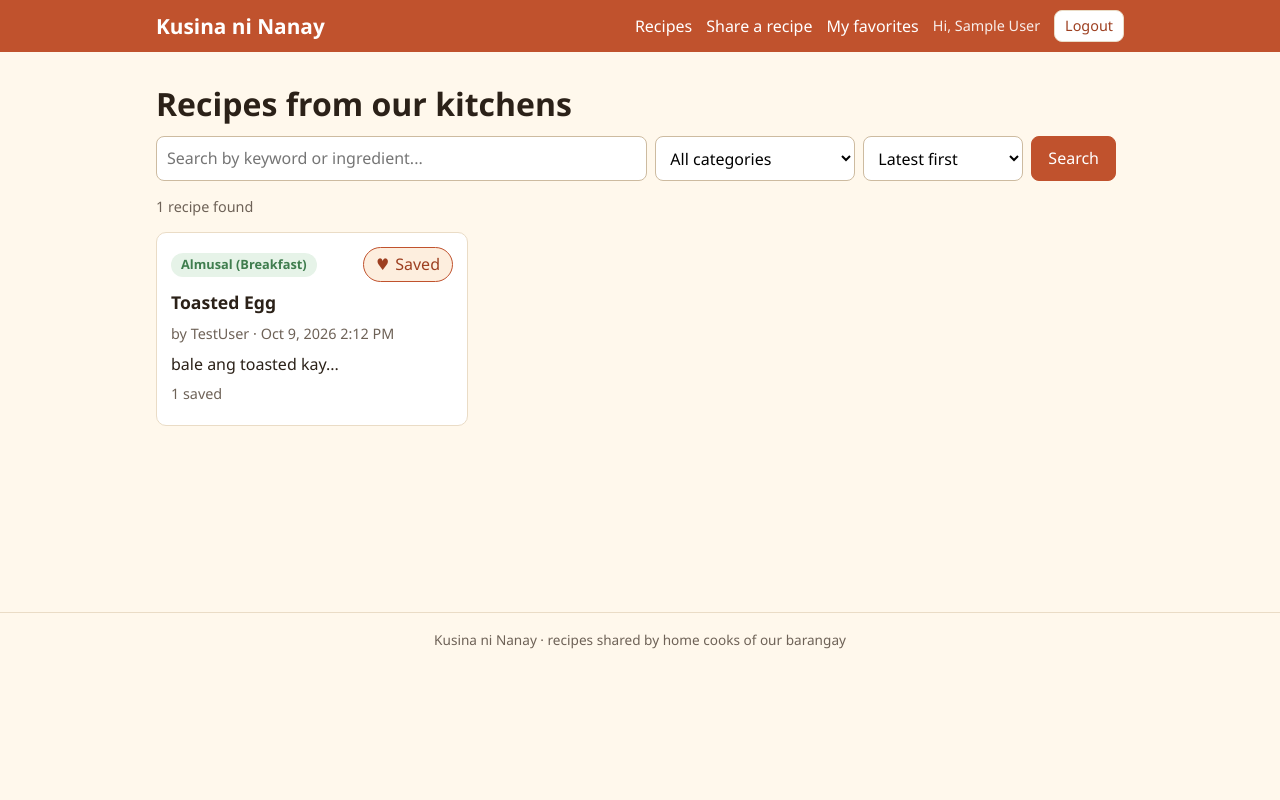
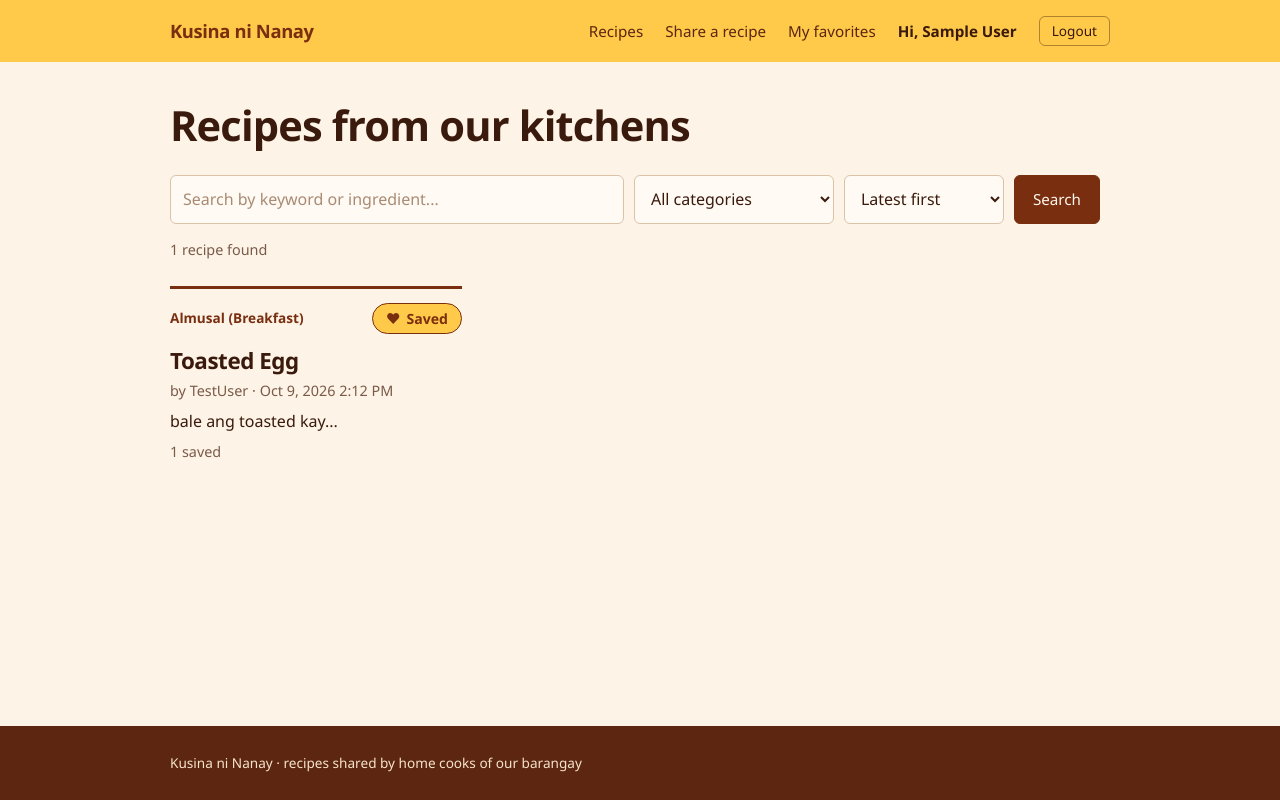
Before and after one commit to LxzndrZ/MidtermMilestoneProj-Payot, a PHP site: page / in a window 1280 px wide. Run offline with PHP 8.4, Linux system fonts and the light colour scheme; the visitor is signed in with stand-in values (Sample User, id 1); data comes from the database, SQL or seed files in the repository.

Commit message:
change color pallete of UI

```diff
--- a/assets/css/style.css
+++ b/assets/css/style.css
@@ -1,15 +1,17 @@
-/* Kusina ni Nanay: warm, simple, mobile first */
+/* Kusina ni Nanay: modern minimalist, in a warm food palette.
+   Honey yellow, cream, and deep chocolate brown. White space, one typeface, hairline lines, no shadows. */
 :root {
-  --cream: #fff8ec;
-  --paper: #ffffff;
-  --ink: #2b2118;
-  --muted: #6e6257;
-  --terracotta: #c0522d;
-  --terracotta-dark: #9d3f20;
-  --leaf: #3f7d4e;
-  --line: #eadcc6;
-  --danger: #b3261e;
-  --radius: 10px;
+  --paper: #fdf3e7;       /* page background: cream */
+  --white: #fffaf3;       /* inputs and surfaces */
+  --ink: #3a1a0c;         /* text: very dark brown */
+  --quiet: #7a5a48;       /* secondary text */
+  --line: #ecd9c4;        /* hairline borders */
+  --brown: #7a2e10;       /* main accent: chocolate brown (buttons, links, numbers) */
+  --brown-deep: #5c2610;  /* footer and nav text */
+  --yellow: #ffc94a;      /* honey yellow: header and hover */
+  --yellow-soft: #ffefc2;
+  --danger: #c2361f;
+  --radius: 6px;
 }
 
 * { box-sizing: border-box; }
@@ -17,121 +19,154 @@
 
 body {
   margin: 0;
-  font-family: "Segoe UI", Tahoma, Arial, sans-serif;
-  line-height: 1.55;
+  font-family: "Segoe UI", system-ui, -apple-system, Roboto, Arial, sans-serif;
+  line-height: 1.65;
   color: var(--ink);
-  background: var(--cream);
+  background: var(--paper);
+  min-height: 100vh;
+  display: flex;
+  flex-direction: column;   /* keeps the footer at the bottom on short pages */
 }
+::selection { background: var(--yellow); color: var(--ink); }
 
-.container { width: 100%; max-width: 1000px; margin: 0 auto; padding: 0 16px; }
-main.container { padding-top: 20px; padding-bottom: 40px; min-height: 70vh; }
+.container { width: 100%; max-width: 980px; margin: 0 auto; padding: 0 20px; }
+main.container { padding-top: 40px; padding-bottom: 72px; flex: 1; }
 
-h1 { font-size: 1.6rem; margin: 0.4em 0; line-height: 1.2; }
-h2 { font-size: 1.2rem; margin: 0 0 0.5em; }
-h3 { font-size: 1.1rem; margin: 0.4em 0; }
-a { color: var(--terracotta-dark); }
-.muted { color: var(--muted); font-size: 0.9rem; }
-.lead { font-size: 1.05rem; }
+h1, h2, h3 { font-weight: 600; letter-spacing: -0.02em; line-height: 1.15; }
+h1 { font-size: 2rem; margin: 0 0 0.6em; }
+h2 { font-size: 1.25rem; margin: 0 0 0.7em; }
+h3 { font-size: 1.15rem; margin: 0.5em 0 0.2em; }
+a { color: var(--brown); text-underline-offset: 3px; }
+a:hover { color: var(--ink); }
+.muted { color: var(--quiet); font-size: 0.9rem; }
+.lead { font-size: 1.1rem; color: #4a2a1a; max-width: 60ch; }
 
-/* ----- Header ----- */
-.site-header { background: var(--terracotta); color: #fff; }
-.nav { display: flex; flex-wrap: wrap; align-items: center; justify-content: space-between; gap: 8px; padding-top: 10px; padding-bottom: 10px; }
-.brand { font-size: 1.3rem; font-weight: 700; color: #fff; text-decoration: none; }
-.nav-links { display: flex; flex-wrap: wrap; align-items: center; gap: 6px 14px; }
-.nav-links a { color: #fff; text-decoration: none; }
-.nav-links a:hover { text-decoration: underline; }
+/* ----- Header: a plain honey-yellow band ----- */
+.site-header { background: var(--yellow); }
+.nav { display: flex; flex-wrap: wrap; align-items: center; justify-content: space-between; gap: 8px 24px; padding-top: 16px; padding-bottom: 16px; }
+.brand { font-size: 1.15rem; font-weight: 700; letter-spacing: -0.02em; color: var(--brown); text-decoration: none; }
+.brand:hover { color: var(--ink); }
+.nav-links { display: flex; flex-wrap: wrap; align-items: center; gap: 6px 22px; font-size: 0.95rem; }
+.nav-links a { color: var(--brown-deep); text-decoration: none; }
+.nav-links a:hover { color: var(--ink); text-decoration: underline; }
 .nav-links a.btn { text-decoration: none; }
-.who { font-size: 0.9rem; opacity: 0.9; }
+.who { color: var(--ink); font-size: 0.95rem; font-weight: 600; }
 
-.site-footer { border-top: 1px solid var(--line); padding: 16px 0; color: var(--muted); font-size: 0.85rem; text-align: center; }
+.site-footer { background: var(--brown-deep); color: #f7e3cc; padding: 26px 0; font-size: 0.85rem; }
+.site-footer .container { text-align: left; }
 
 /* ----- Buttons ----- */
 .btn {
   display: inline-block;
-  padding: 9px 16px;
-  border: 1px solid var(--terracotta);
-  border-radius: 8px;
-  background: var(--terracotta);
-  color: #fff;
+  padding: 9px 18px;
+  border: 1px solid var(--brown);
+  border-radius: var(--radius);
+  background: var(--brown);
+  color: #fff7ea;
   font: inherit;
+  font-size: 0.95rem;
+  font-weight: 500;
   cursor: pointer;
   text-decoration: none;
+  transition: background 0.15s, color 0.15s, border-color 0.15s;
 }
-.btn:hover { background: var(--terracotta-dark); }
-.btn-light { background: #fff; color: var(--terracotta-dark); border-color: var(--line); }
-.site-header .btn-light { color: var(--terracotta-dark); }
-.btn-light:hover { background: #fdeede; }
-.btn-danger { background: var(--danger); border-color: var(--danger); }
-.btn-danger:hover { background: #8c1d17; }
-.btn-small { padding: 4px 10px; font-size: 0.9rem; }
-:focus-visible { outline: 3px solid #f2b705; outline-offset: 2px; }
+.btn:hover { background: var(--yellow); border-color: var(--brown); color: var(--brown); }
+.btn-light { background: transparent; color: var(--ink); border-color: #dcc3a8; }
+.btn-light:hover { background: transparent; color: var(--brown); border-color: var(--brown); }
+.nav-links a.btn-light { color: var(--ink); border-color: rgba(58, 26, 12, 0.4); }
+.nav-links a.btn-light:hover { background: var(--brown); border-color: var(--brown); color: #fff7ea; }
+.btn-danger { background: transparent; color: var(--danger); border-color: #e6bcae; }
+.btn-danger:hover { background: var(--danger); border-color: var(--danger); color: #fff; }
+.btn-small { padding: 3px 12px; font-size: 0.85rem; }
+:focus-visible { outline: 2px solid var(--brown); outline-offset: 3px; }
 
 /* ----- Forms ----- */
-.form-card { background: var(--paper); border: 1px solid var(--line); border-radius: var(--radius); padding: 18px; max-width: 460px; margin: 16px auto; }
+.form-card { background: var(--white); border: 1px solid var(--line); border-radius: var(--radius); padding: 32px; max-width: 440px; margin: 24px auto; }
 .form-card.wide { max-width: 720px; }
-label { display: block; font-weight: 600; margin: 12px 0 4px; }
+.form-card h1 { font-size: 1.6rem; }
+label { display: block; font-weight: 500; font-size: 0.92rem; margin: 18px 0 6px; }
 input[type="text"], input[type="email"], input[type="password"], input[type="search"], select, textarea {
   width: 100%;
-  padding: 9px 10px;
-  border: 1px solid #cdbba0;
-  border-radius: 8px;
+  padding: 10px 12px;
+  border: 1px solid #dcc3a8;
+  border-radius: var(--radius);
   font: inherit;
-  background: #fff;
+  color: var(--ink);
+  background: var(--white);
 }
+input::placeholder, textarea::placeholder { color: #a98b74; }
+input:focus, select:focus, textarea:focus { outline: none; border-color: var(--brown); box-shadow: 0 0 0 3px var(--yellow-soft); }
 textarea { resize: vertical; }
-.form-card .btn { margin-top: 14px; }
-fieldset { border: 1px solid var(--line); border-radius: var(--radius); margin: 16px 0 0; padding: 10px 12px 14px; }
-legend { font-weight: 600; padding: 0 6px; }
-.ingredient-row { display: grid; grid-template-columns: 1fr; gap: 6px; margin-bottom: 10px; padding-bottom: 10px; border-bottom: 1px dashed var(--line); }
+.form-card .btn { margin-top: 22px; }
+fieldset { border: 1px solid var(--line); border-radius: var(--radius); margin: 22px 0 0; padding: 8px 16px 18px; }
+legend { font-weight: 600; padding: 0 8px; }
+.ingredient-row { display: grid; grid-template-columns: 1fr; gap: 6px; margin-bottom: 10px; padding-bottom: 10px; border-bottom: 1px solid var(--line); }
+.ingredient-row:last-child { border-bottom: 0; }
 .ingredient-row .remove-ingredient { justify-self: start; }
-.field-error { color: var(--danger); margin: 4px 0; font-weight: 600; }
+.field-error { color: var(--danger); margin: 6px 0; font-weight: 500; font-size: 0.92rem; }
 
 /* ----- Alerts and toast ----- */
-.alert { padding: 10px 14px; border-radius: 8px; margin: 10px 0; }
-.alert-ok { background: #e6f3e8; border: 1px solid #b7d9bd; color: #1f4d2b; }
-.alert-error { background: #fdeceb; border: 1px solid #f1b8b4; color: #7a1812; }
-.toast { position: fixed; left: 50%; bottom: 20px; transform: translateX(-50%); background: var(--ink); color: #fff; padding: 10px 18px; border-radius: 999px; z-index: 50; max-width: 90%; }
-.empty { background: var(--paper); border: 1px dashed var(--line); border-radius: var(--radius); padding: 24px; text-align: center; }
+.alert { padding: 11px 14px; border-radius: var(--radius); margin: 0 0 18px; font-size: 0.95rem; border: 1px solid; }
+.alert-ok { background: var(--yellow-soft); border-color: #f0d27a; color: var(--brown-deep); }
+.alert-error { background: #fbe6df; border-color: #efbfb0; color: #8c2314; }
+.toast { position: fixed; left: 50%; bottom: 24px; transform: translateX(-50%); background: var(--ink); color: var(--yellow); font-size: 0.92rem; padding: 11px 20px; border-radius: var(--radius); z-index: 50; max-width: 90%; }
+.empty { border: 1px dashed #dcc3a8; border-radius: var(--radius); padding: 40px 20px; text-align: center; color: var(--quiet); }
 
 /* ----- Search bar ----- */
-.filter-bar { display: grid; grid-template-columns: 1fr; gap: 8px; margin: 12px 0; }
+.filter-bar { display: grid; grid-template-columns: 1fr; gap: 10px; margin: 0 0 14px; }
 
-/* ----- Recipe cards ----- */
-.grid { display: grid; grid-template-columns: repeat(auto-fill, minmax(260px, 1fr)); gap: 16px; }
-.card { background: var(--paper); border: 1px solid var(--line); border-radius: var(--radius); padding: 14px; }
-.card p { margin: 0.4em 0; }
+/* ----- Recipe cards: no boxes, just a thick rule on top ----- */
+.grid { display: grid; grid-template-columns: repeat(auto-fill, minmax(280px, 1fr)); gap: 40px 32px; margin-top: 24px; }
+.card { border-top: 3px solid var(--brown); padding: 14px 0 0; }
+.card p { margin: 0.35em 0; }
 .card-top { display: flex; align-items: center; justify-content: space-between; gap: 8px; }
+.recipe-card h3 { font-size: 1.4rem; margin: 14px 0 4px; }
 .recipe-card h3 a { color: var(--ink); text-decoration: none; }
-.recipe-card h3 a:hover { color: var(--terracotta-dark); text-decoration: underline; }
-.tag { display: inline-block; background: #e6f3e8; color: var(--leaf); border-radius: 999px; padding: 2px 10px; font-size: 0.8rem; font-weight: 600; }
+.recipe-card h3 a:hover { color: var(--brown); text-decoration: underline; text-underline-offset: 4px; }
+.tag { display: inline-block; color: var(--brown); font-size: 0.85rem; font-weight: 600; }
 
-.fav-btn { display: inline-flex; align-items: center; gap: 6px; background: #fff; border: 1px solid var(--line); border-radius: 999px; padding: 4px 12px; font: inherit; cursor: pointer; color: var(--muted); }
-.fav-btn:hover { border-color: var(--terracotta); }
-.fav-btn.is-on { color: var(--terracotta-dark); border-color: var(--terracotta); background: #fdeede; }
+.fav-btn { display: inline-flex; align-items: center; gap: 6px; background: transparent; border: 1px solid #dcc3a8; border-radius: 999px; padding: 3px 13px; font: inherit; font-size: 0.88rem; cursor: pointer; color: var(--quiet); transition: all 0.15s; }
+.fav-btn:hover { border-color: var(--brown); color: var(--brown); }
+.fav-btn.is-on { background: var(--yellow); border-color: var(--brown); color: var(--brown); font-weight: 600; }
 .fav-btn:disabled { opacity: 0.6; cursor: wait; }
 
 /* ----- Recipe page ----- */
-.recipe-detail { background: var(--paper); border: 1px solid var(--line); border-radius: var(--radius); padding: 16px; }
-.actions { display: flex; flex-wrap: wrap; align-items: center; gap: 8px 12px; margin: 12px 0; }
+.recipe-detail { max-width: 860px; }
+.recipe-detail h1 { font-size: 2.4rem; margin: 10px 0 8px; }
+.actions { display: flex; flex-wrap: wrap; align-items: center; gap: 8px 12px; margin: 20px 0 8px; }
 form.inline { display: inline; margin: 0; }
-.two-col { display: grid; grid-template-columns: 1fr; gap: 16px; margin-top: 12px; }
-.ingredients { padding-left: 20px; margin: 0; }
-.steps { padding-left: 22px; margin: 0; }
-.steps li { margin-bottom: 8px; }
+.two-col { display: grid; grid-template-columns: 1fr; gap: 32px; margin-top: 28px; padding-top: 24px; border-top: 1px solid var(--line); }
 
-.comments { margin-top: 24px; }
-.comment { background: var(--paper); border: 1px solid var(--line); border-left: 4px solid var(--leaf); border-radius: var(--radius); padding: 10px 14px; margin-bottom: 10px; }
-.comment p { margin: 0.3em 0; }
-.comment-head { display: flex; flex-wrap: wrap; gap: 4px 10px; align-items: baseline; }
-.comments .form-card { max-width: none; margin-left: 0; margin-right: 0; }
+.ingredients { list-style: none; padding: 0; margin: 0; }
+.ingredients li { padding: 8px 0; border-bottom: 1px solid var(--line); }
+.ingredients strong { font-weight: 600; margin-right: 4px; }
+
+.steps { list-style: none; padding: 0; margin: 0; counter-reset: step; }
+.steps li { counter-increment: step; position: relative; padding: 0 0 18px 44px; }
+.steps li::before {
+  content: counter(step);
+  position: absolute; left: 0; top: -2px;
+  font-size: 1.4rem; font-weight: 300; color: var(--brown); line-height: 1.4;
+}
+
+.comments { margin-top: 56px; max-width: 860px; }
+.comment { padding: 16px 0; border-top: 1px solid var(--line); }
+.comment p { margin: 0.25em 0; }
+.comment-head { display: flex; flex-wrap: wrap; gap: 2px 10px; align-items: baseline; }
+.comments .form-card { max-width: none; margin: 24px 0 0; padding: 24px; }
 
 /* ----- Wider screens ----- */
 @media (min-width: 640px) {
-  h1 { font-size: 2rem; }
+  h1 { font-size: 2.6rem; }
+  .form-card h1 { font-size: 1.8rem; }
   .filter-bar { grid-template-columns: 1fr 200px 160px auto auto; }
   .ingredient-row { grid-template-columns: 150px 1fr auto; align-items: center; }
   .ingredient-row .remove-ingredient { justify-self: auto; }
 }
 @media (min-width: 820px) {
-  .two-col { grid-template-columns: 1fr 1.4fr; }
+  .two-col { grid-template-columns: 1fr 1.5fr; gap: 56px; }
 }
+
+@media (prefers-reduced-motion: reduce) {
+  .btn, .fav-btn { transition: none; }
+}
```
